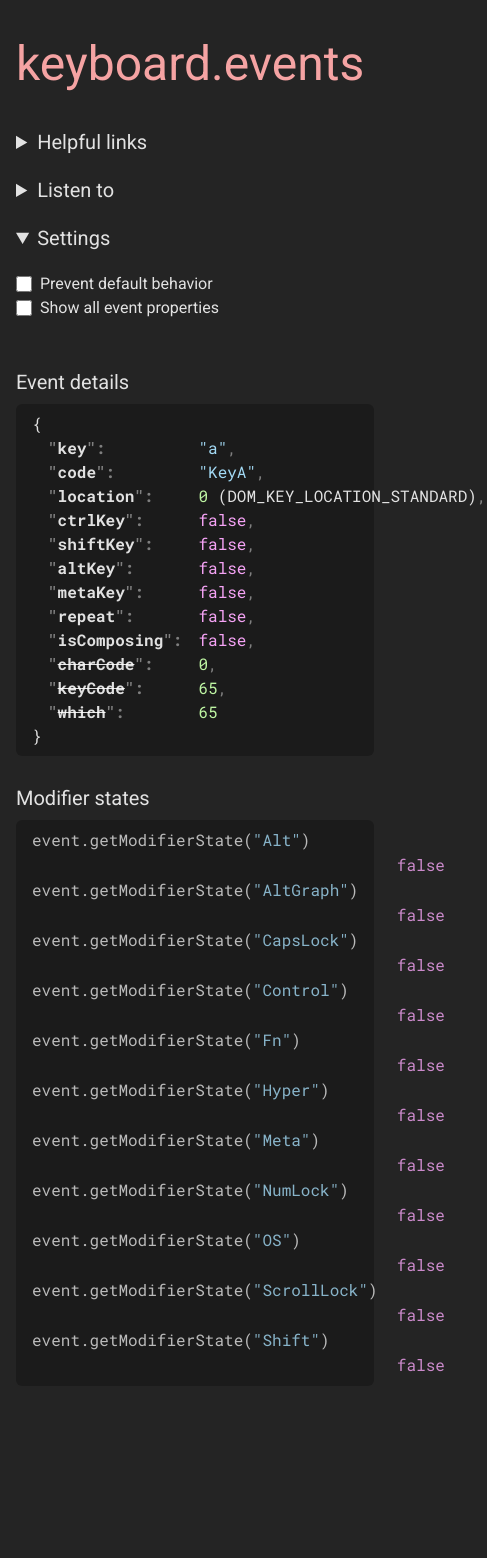
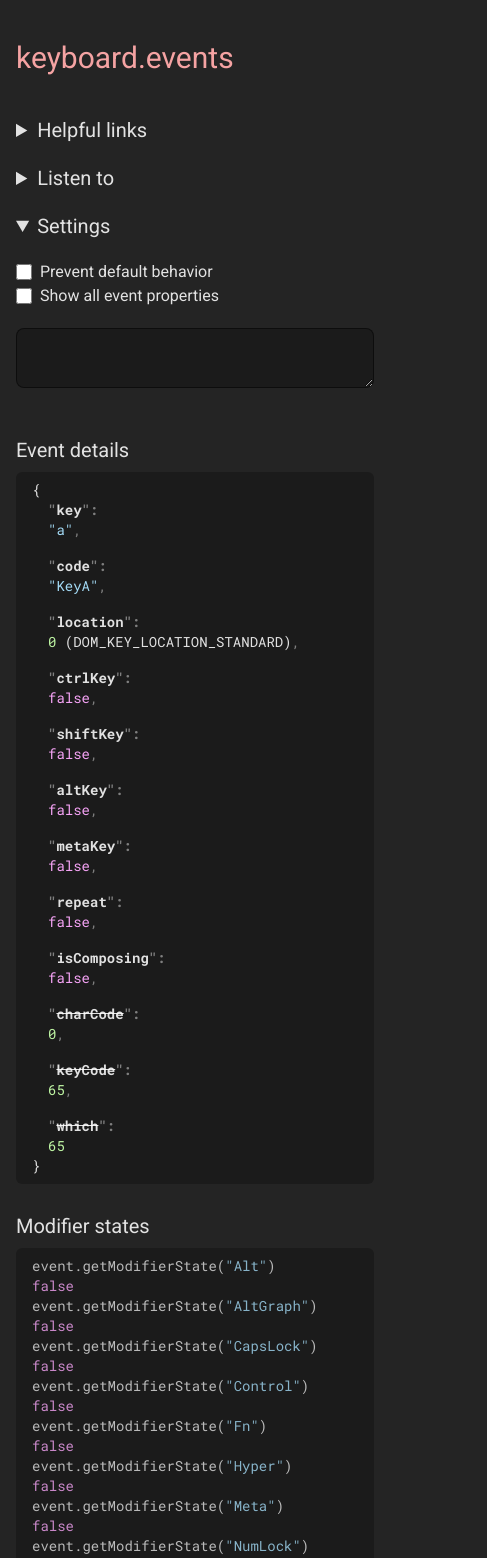
Before and after one commit to j-/keyboard.events, a React (Vite) app: page / in a window 390 px wide. Shown: the top 1558 px of the page, 487 px wide, since content can reach past the window. Before the commit the page ends 1426 px from the top, so only its background shows below. Built offline with nearby package versions, Linux system fonts and the light colour scheme.

Commit message:
Make site responsive

```diff
--- a/src/App.tsx
+++ b/src/App.tsx
@@ -38,7 +38,7 @@
 
   return (
     <div className="container px-4 mx-auto my-5 lg:my-20">
-      <h1 className="text-5xl my-10">
+      <h1 className="text-3xl sm:text-5xl my-10">
         <a href="https://keyboard.events/">keyboard.events</a>
       </h1>
 
@@ -176,6 +176,10 @@
         </details>
       </div>
 
+      <div className="my-5">
+        <textarea className="block py-2 px-4 w-full min-h-[3.75rem] text-sm text-white bg-black/25 rounded-lg border border-black/50 focus:ring-blue-500 focus:border-blue-500" />
+      </div>
+
       <div className="my-10">
         <div className="flex flex-col xl:flex-row gap-5">
           <div className="flex-1">
--- a/src/Event.css
+++ b/src/Event.css
@@ -1,6 +1,4 @@
 .Event-keys {
-  display: grid;
-  grid-template-columns: auto 1fr;
   margin: 0 0 0 1rem;
   column-gap: 1rem;
 }
--- a/src/Event.tsx
+++ b/src/Event.tsx
@@ -27,9 +27,9 @@
   );
 
   return (
-    <pre className="Event py-2 px-4 bg-black/25 rounded-md">
+    <pre className="Event truncate text-sm sm:text-base py-2 px-4 bg-black/25 rounded-md">
       {'{'}
-      <dl className="Event-keys">
+      <dl className="Event-keys grid sm:grid-cols-[auto_1fr]">
         {keys.map((key, i, arr) => (
           <EventKey
             key={key}
--- a/src/EventKey.tsx
+++ b/src/EventKey.tsx
@@ -75,7 +75,7 @@
       <dd
         key={`EventKey-value-${eventKey}`}
         className={className(
-          'EventKey-value',
+          'EventKey-value [&:not(:last-child)]:mb-4 sm:!m-0',
           selectNonPrimitives
             ? null
             : isPrimitive
--- a/src/Modifiers.tsx
+++ b/src/Modifiers.tsx
@@ -15,7 +15,7 @@
   }, [event]);
 
   return (
-    <div className="py-2 px-4 bg-black/25 rounded-md">
+    <div className="truncate text-sm sm:text-base py-2 px-4 bg-black/25 rounded-md">
       <ul>
         {modifiers.map((modifier) => (
           <li
@@ -24,10 +24,8 @@
               states[modifier] ? 'font-bold' : 'opacity-80'
             )}
           >
-            <code>event.getModifierState(</code>
-            <code>{output(modifier)}</code>
-            <code>)</code>
-            <code className="whitespace-pre [tab-size:38]">&#9;</code>
+            <code className="block sm:inline">event.getModifierState({output(modifier)})</code>
+            <code className="hidden sm:inline whitespace-pre [tab-size:38]">&#9;</code>
             <code>{output(states[modifier])}</code>
           </li>
         ))}
```
